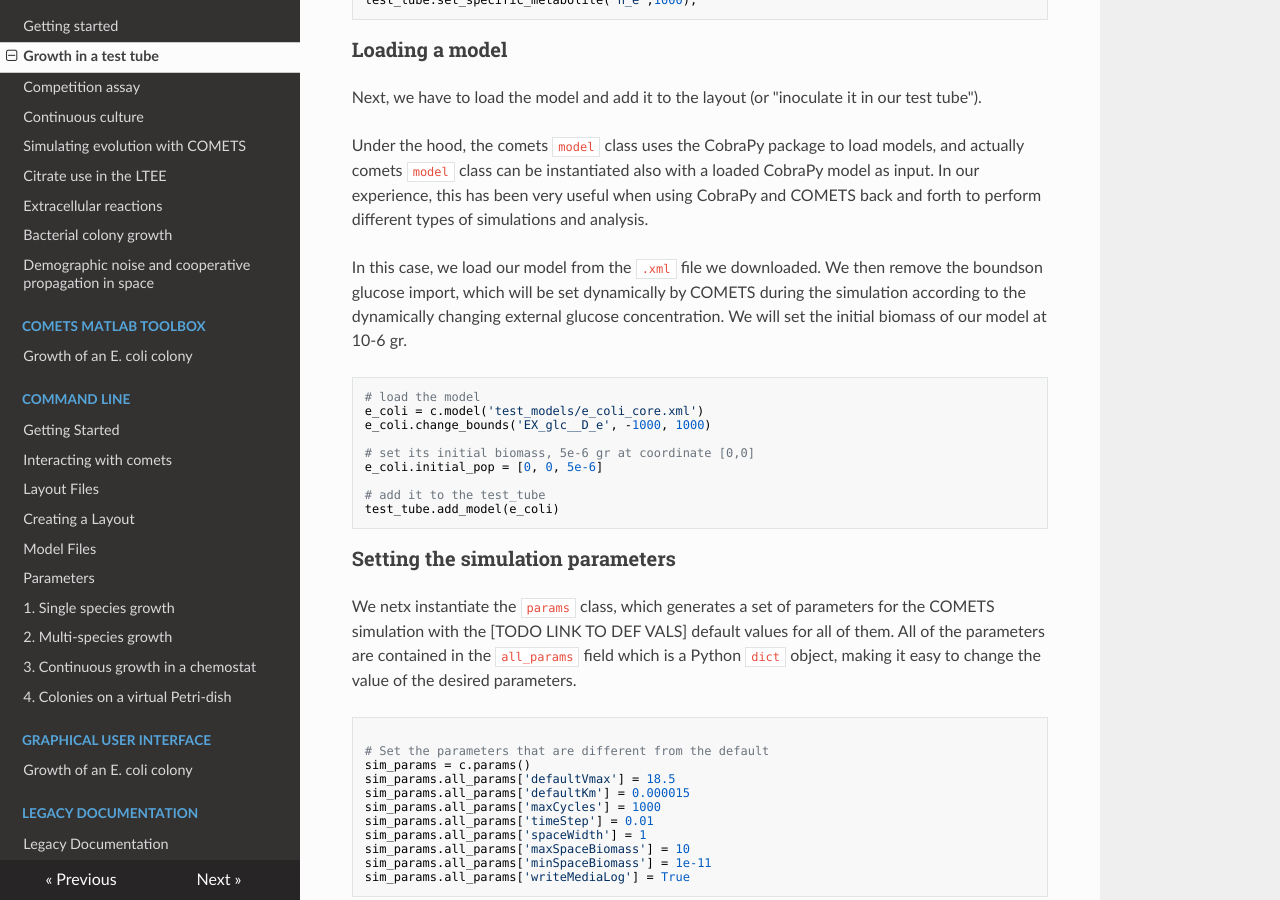
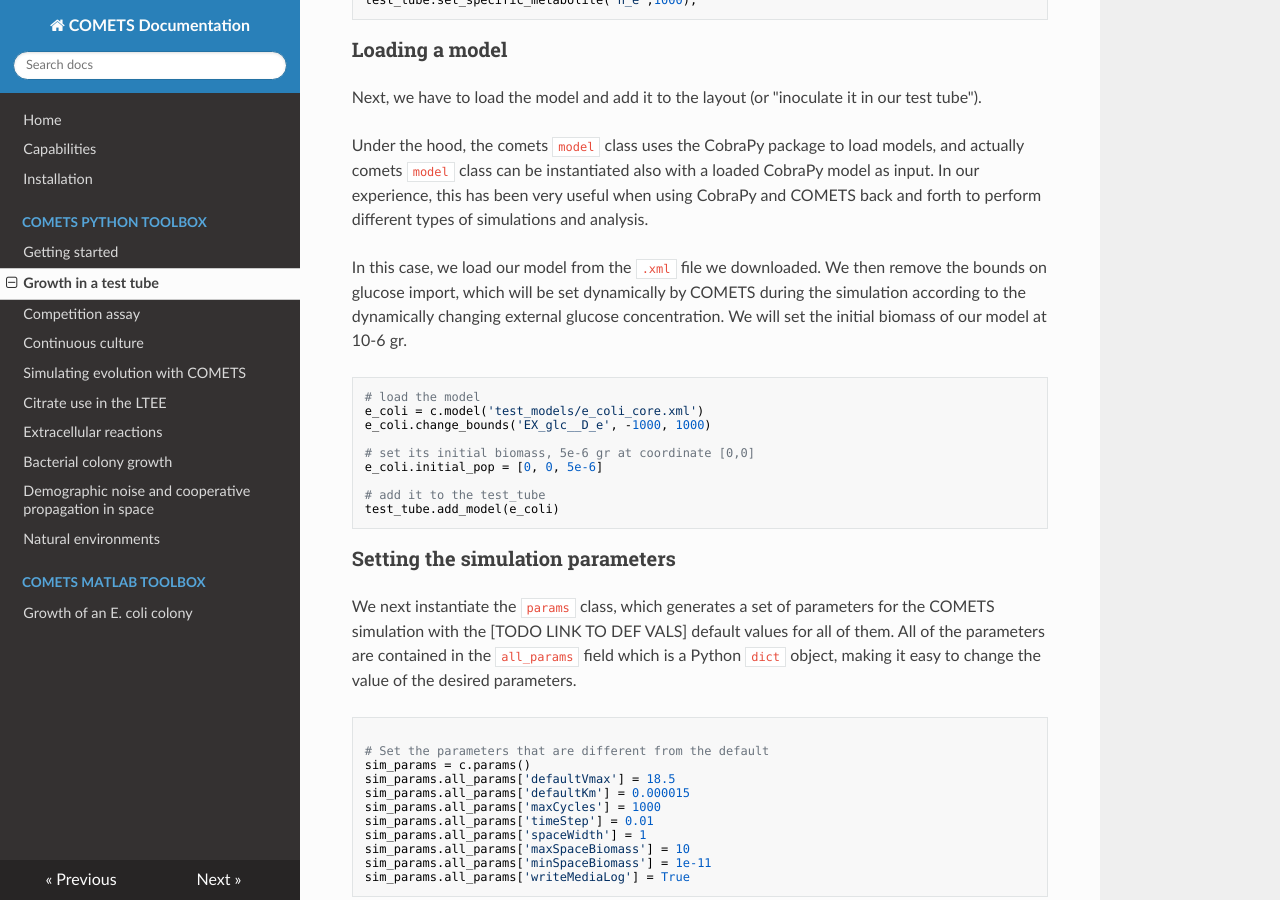
Before and after one commit to segrelab/comets-manual, an MkDocs documentation site: the page built from docs/python-module/1_simple_growth.md, in a window 1280 px wide and 900 px high, scrolled down 1126 px. Built offline with MkDocs 1.6.1, drawn with Linux system fonts in a browser that asks for light colours; nearby versions of some CDN libraries; formulas are drawn with MathJax 3; some of the changed text lies outside the part shown.

````diff
--- a/docs/python-module/1_simple_growth.md
+++ b/docs/python-module/1_simple_growth.md
@@ -65,7 +65,7 @@ CobraPy and COMETS back and forth to perform different types of simulations and
 analysis.
 
 In this case, we load our model from the `.xml` file we downloaded.
-We then remove the boundson glucose import, which will be set dynamically by
+We then remove the bounds on glucose import, which will be set dynamically by
 COMETS during the simulation according to the dynamically changing external
 glucose concentration. We will set the initial biomass of our model at 10-6 gr.
 
@@ -82,7 +82,7 @@ test_tube.add_model(e_coli)
 ```
 
 # Setting the simulation parameters
-We netx instantiate the `params` class, which generates a set of parameters for
+We next instantiate the `params` class, which generates a set of parameters for
 the COMETS simulation with the [TODO LINK TO DEF VALS] default values for all of them. All
 of the parameters are contained in the `all_params` field which is a Python
 `dict` object, making it easy to change the value of the desired parameters.
@@ -101,7 +101,7 @@ sim_params.all_params['minSpaceBiomass'] = 1e-11
 sim_params.all_params['writeMediaLog'] = True
 ```
 
-# Running the simulation
+##Running the simulation
 With all set up, we can now instantiate the `comets` class by passing the
 `layout` (containing the `model`) and the `params` objects we just created.
 
@@ -114,7 +114,7 @@ Finally, we can run the simulation as:
 well_mixed.run()
 ```
 
-# Analyzing the results
+##Analyzing the results
 The results of our simulation are stored in several `pandas` data frames
 contained in the `comets` object that we just simulated. The growth of the
 simulated model can be seen by plotting the total_biomass field.
@@ -123,7 +123,7 @@ simulated model can be seen by plotting the total_biomass field.
 well_mixed.total_biomass.plot(x = 'cycle')
 ```
 
-![png](/img/well_mixed_1.png)
+![png](../img/well_mixed_1.png)
 
 Similarly, we can plot composition of the media. In this case, we will limit
 the plot to those components that are not added to the layout in unlimited
@@ -141,4 +141,4 @@ media.groupby('metabolite').plot(x='cycle', ax =ax, y='conc_mmol')
 ax.legend(('acetate','ethanol', 'formate', 'glucose'))
 ```
 
-![png](/img/well_mixed_2.png)
+![png](../img/well_mixed_2.png)
--- a/mkdocs.yml
+++ b/mkdocs.yml
@@ -1,7 +1,7 @@
 site_name: COMETS Documentation
 
 extra_css:
-    - css/extra.css]
+    - css/extra.css
 
 extra_javascript:
     - js/extra.js
@@ -20,6 +20,7 @@ markdown_extensions:
 nav:
     - Home: index.md
     - Capabilities: capabilities.md
+    - Installation: installation.md
     - COMETS PYTHON TOOLBOX:
         - Getting started: python-module/getting_started.md
         - Growth in a test tube: python-module/1_simple_growth.md
@@ -30,22 +31,8 @@ nav:
         - Extracellular reactions: python-module/6_extracell_rxns.md
         - Bacterial colony growth: python-module/7_colony.md
         - Demographic noise and cooperative propagation in space: python-module/8_demographic.md
+        - Natural environments: python-module/9_soil_air_interface.md
     - COMETS MATLAB TOOLBOX:
         - Growth of an E. coli colony: python-module/colony.md
-    - COMMAND LINE:
-        - Getting Started: getting-started.md
-        - Interacting with comets: interacting.md
-        - Layout Files: layout-files.md
-        - Creating a Layout: creating-layout.md
-        - Model Files: model-files.md
-        - Parameters: parameters.md
-        - 1. Single species growth: single_species.md
-        - 2. Multi-species growth: multi_species.md
-        - 3. Continuous growth in a chemostat: chemostat.md
-        - 4. Colonies on a virtual Petri-dish: petri.md
-    - GRAPHICAL USER INTERFACE:
-        - Growth of an E. coli colony: python-module/colony.md
-    - LEGACY DOCUMENTATION:
-        - Legacy Documentation: legacy-documentation.md
 
 theme: readthedocs
````
Also changed, not shown: other parts of docs/python-module/1_simple_growth.md (+1 -1 lines), docs/python-module/2_competition.md (+2 -2 lines), docs/python-module/4_evolution.md (+1 -1 lines), docs/python-module/5_citrate.md (+2 -0 lines), docs/python-module/9_soil_air_interface.md (added, +123 -0 lines), docs/img/citrate.png (added), docs/img/soil_eg_fig.png (added), docs/installation.md (added), docs/python-module/deprecated/batch.md (renamed from docs/python-module/batch.md), docs/python-module/deprecated/model_testing.md (renamed from docs/python-module/model_testing.md), docs/python-module/soil_air.md (deleted).
